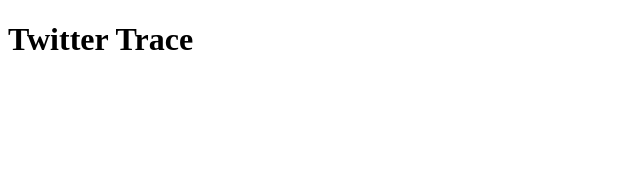
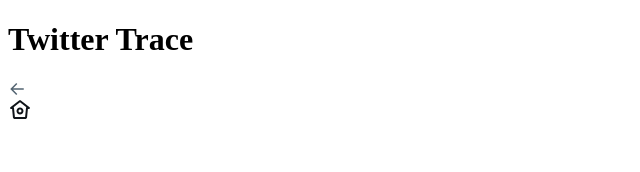
Before and after one commit to dausuke/twitter-trace, a React (Vite) app: page / in a window 1280 px wide. Shown: the top 172 px of the page, without its empty margins (0-640 px from the left). Built offline with nearby package versions, Linux system fonts and the light colour scheme.

Commit message:
ディクトリ変更

```diff
--- a/src/App.jsx
+++ b/src/App.jsx
@@ -1,7 +1,11 @@
+import {Icon, NaviIcon} from './components/atoms';
+
 function App() {
   return (
     <div className="App">
       <h1>Twitter Trace</h1>
+      <Icon.BackIcon />
+      <NaviIcon.HomeIcon />
     </div>
   );
 }
--- a/src/assets/icon/index.js
+++ /dev/null
@@ -1,2 +0,0 @@
-export * as Icon from './Icon';
-export * as NaviIcon from './navi/NaviIcon';
--- /dev/null
+++ b/src/components/atoms/icons/index.js
@@ -0,0 +1,2 @@
+export * as Icon from './Icon';
+export * as NaviIcon from './NaviIcon';
--- /dev/null
+++ b/src/components/atoms/index.js
@@ -0,0 +1 @@
+export * from './icons';
```
Also changed, not shown: src/components/atoms/icons/Icon.jsx (renamed from src/assets/icon/Icon.jsx, +11 -11 lines), src/components/atoms/icons/NaviIcon.jsx (renamed from src/assets/icon/navi/NaviIcon.jsx, +9 -9 lines), src/components/atoms/icons/IconBase.jsx (renamed from src/assets/icon/IconBase.jsx), 1 other file (tests, documents, lock files or other folders).
